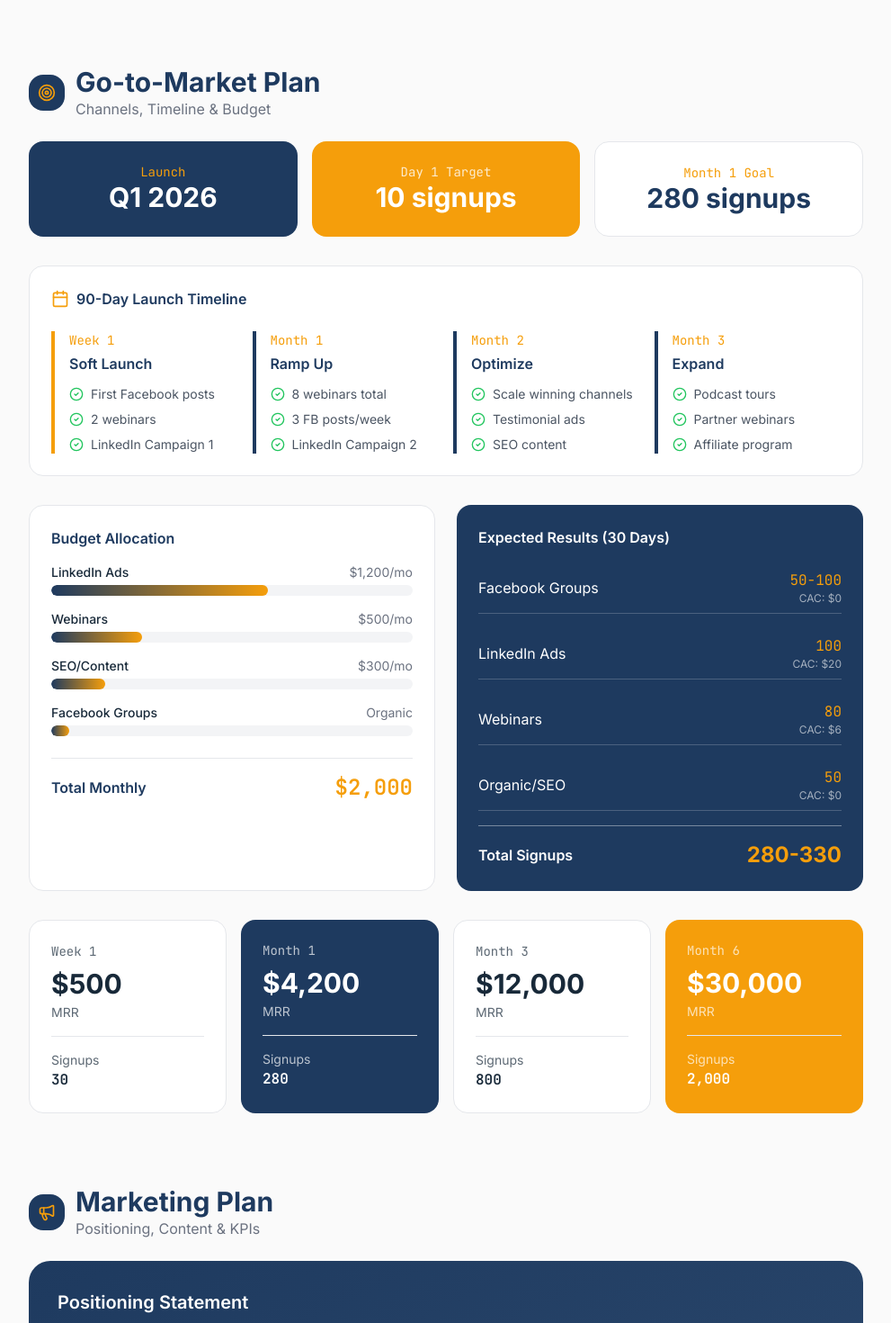
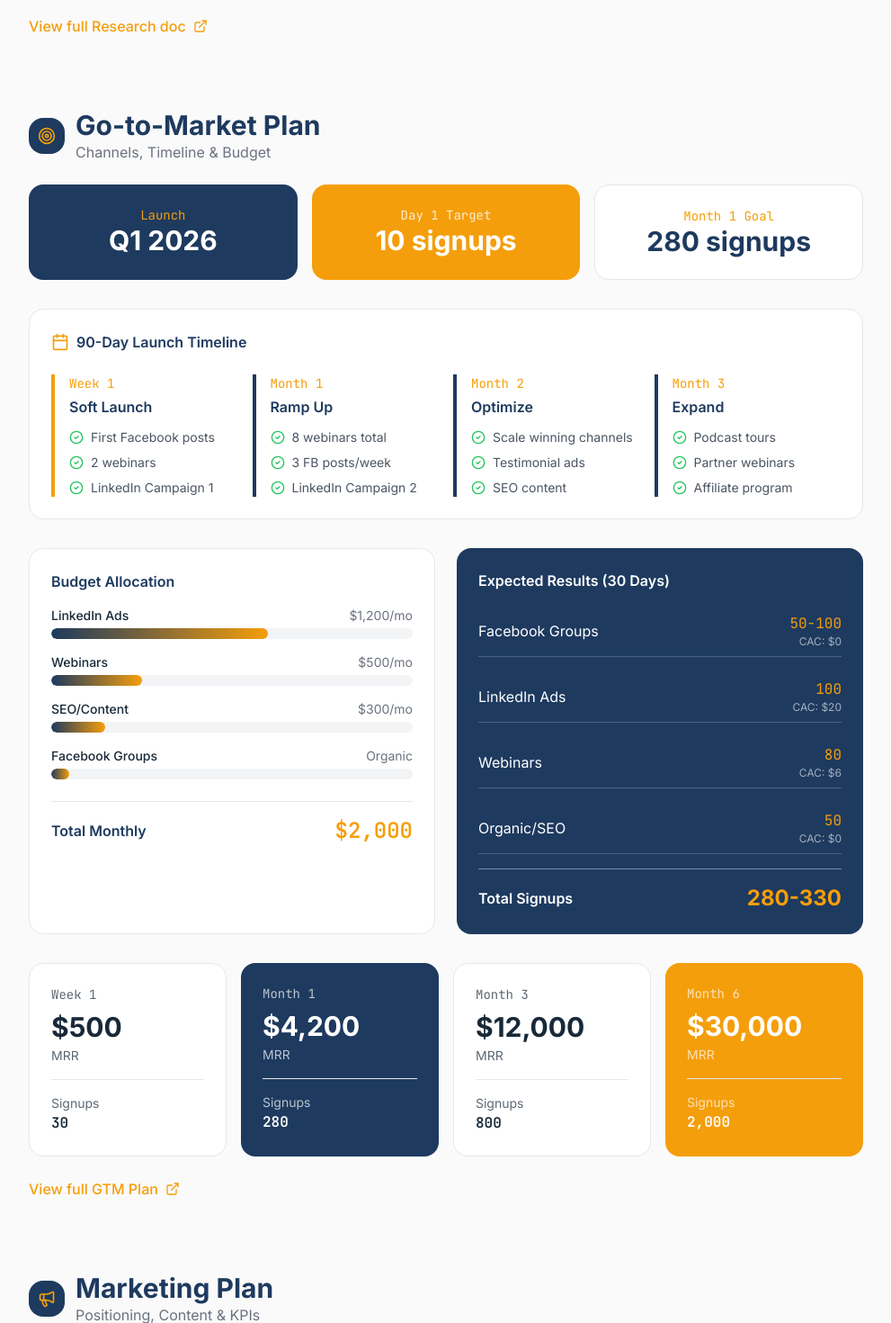
Before and after one commit to ashtalksai/protocolai, a Next.js app: page /docs in a window 1280 px wide. Shown: the part 1320-2790 px from the top of the page at 90% size, without its empty margins (272-1263 px from the left). Built offline with nearby package versions, Linux system fonts and the light colour scheme.

Commit message:
Add links to full doc pages from docs index

```diff
--- a/src/app/docs/page.tsx
+++ b/src/app/docs/page.tsx
@@ -27,11 +27,11 @@ import Link from "next/link"
 
 // Navigation items
 const navItems = [
-  { id: "research", label: "Research", icon: Search, description: "Problem, market, competitors" },
-  { id: "gtm", label: "GTM Plan", icon: Target, description: "Channels, timeline, budget" },
-  { id: "marketing", label: "Marketing Plan", icon: Megaphone, description: "Positioning, content, KPIs" },
-  { id: "brand", label: "Brand Spec", icon: Palette, description: "Colors, typography, components" },
-  { id: "pitch", label: "Pitch Deck", icon: Presentation, description: "Slides content" },
+  { id: "research", label: "Research", icon: Search, description: "Problem, market, competitors", fullPage: "/docs/research" },
+  { id: "gtm", label: "GTM Plan", icon: Target, description: "Channels, timeline, budget", fullPage: "/docs/gtm" },
+  { id: "marketing", label: "Marketing Plan", icon: Megaphone, description: "Positioning, content, KPIs", fullPage: "/docs/marketing" },
+  { id: "brand", label: "Brand Spec", icon: Palette, description: "Colors, typography, components", fullPage: "/docs/brand" },
+  { id: "pitch", label: "Pitch Deck", icon: Presentation, description: "Slides content", fullPage: "/docs/pitch" },
 ]
 
 export default function DocsPage() {
@@ -187,26 +187,41 @@ export default function DocsPage() {
           {/* Research Section */}
           <section id="research" className="mb-20">
             <ResearchSection />
+            <Link href="/docs/research" className="inline-flex items-center gap-2 mt-6 text-[#F59E0B] hover:underline font-medium">
+              View full Research doc <ExternalLink className="w-4 h-4" />
+            </Link>
           </section>
 
           {/* GTM Section */}
           <section id="gtm" className="mb-20">
             <GTMSection />
+            <Link href="/docs/gtm" className="inline-flex items-center gap-2 mt-6 text-[#F59E0B] hover:underline font-medium">
+              View full GTM Plan <ExternalLink className="w-4 h-4" />
+            </Link>
           </section>
 
           {/* Marketing Section */}
           <section id="marketing" className="mb-20">
             <MarketingSection />
+            <Link href="/docs/marketing" className="inline-flex items-center gap-2 mt-6 text-[#F59E0B] hover:underline font-medium">
+              View full Marketing Plan <ExternalLink className="w-4 h-4" />
+            </Link>
           </section>
 
           {/* Brand Section */}
           <section id="brand" className="mb-20">
             <BrandSection />
+            <Link href="/docs/brand" className="inline-flex items-center gap-2 mt-6 text-[#F59E0B] hover:underline font-medium">
+              View full Brand Spec <ExternalLink className="w-4 h-4" />
+            </Link>
           </section>
 
           {/* Pitch Section */}
           <section id="pitch" className="mb-20">
             <PitchSection />
+            <Link href="/docs/pitch" className="inline-flex items-center gap-2 mt-6 text-[#F59E0B] hover:underline font-medium">
+              View full Pitch content <ExternalLink className="w-4 h-4" />
+            </Link>
           </section>
         </main>
       </div>
```
